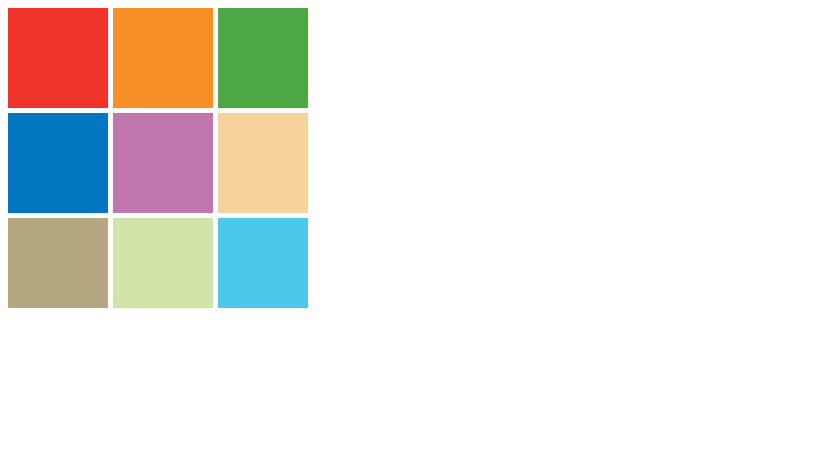
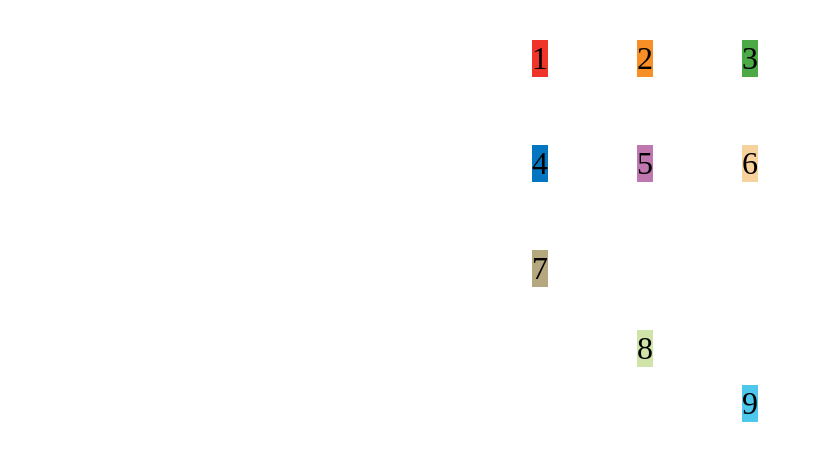
Before and after one commit to Hzhxi9/css-grid, a plain HTML site: page basic/index.html in a window 1280 px wide. Shown: the whole page, without its empty margins (0-813 px from the left). Drawn offline with Linux system fonts and the light colour scheme.

Commit message:
🍻 gird: justify-items && align-center

```diff
--- a/basic/index.css
+++ b/basic/index.css
@@ -1,5 +1,7 @@
 
 @import url('../common/common.css');
+
+
 
 
 /* 绝对单位 */
@@ -7,6 +9,7 @@
     grid-template-columns: 100px 100px 100px;
     grid-template-rows: 100px 100px 100px;
 }
+
 
 /* 百分比 */
 .container {
@@ -88,3 +91,34 @@
                          'main main slider'
                          'footer footer footer';
 }
+
+body{
+    display: grid;
+    /* 整个内容区域在容器里面的水平位置 和 垂直位置 */
+    justify-content: space-evenly;
+    align-content: center;
+}
+
+.container {
+    grid-template-columns: repeat(3, 100px);
+    grid-template-rows: repeat(3, 100px);
+    /* 单元格内容的水平位置 和 垂直位置 */
+    justify-items: center;
+    align-items: center;
+    /* 浏览器自动创建的多余网格的列宽和行高。 */
+    grid-auto-rows: 50px;;
+}
+
+.item-8{
+    grid-row-start: 4;
+    grid-column-start: 2;
+}
+
+.item-9{
+    grid-row-start: 5;
+    grid-column-start: 3;
+}
+
+.container > div {
+    font-size: 2em;
+}
--- a/basic/index.html
+++ b/basic/index.html
@@ -10,15 +10,15 @@
 </head>
 <body>
     <div class="container">
-        <div class="item-1"></div>
-        <div class="item-2"></div>
-        <div class="item-3"></div>
-        <div class="item-4"></div>
-        <div class="item-5"></div>
-        <div class="item-6"></div>
-        <div class="item-7"></div>
-        <div class="item-8"></div>
-        <div class="item-9"></div>
+        <div class="item-1">1</div>
+        <div class="item-2">2</div>
+        <div class="item-3">3</div>
+        <div class="item-4">4</div>
+        <div class="item-5">5</div>
+        <div class="item-6">6</div>
+        <div class="item-7">7</div>
+        <div class="item-8">8</div>
+        <div class="item-9">9</div>
     </div>
 </body>
 </html>
```
